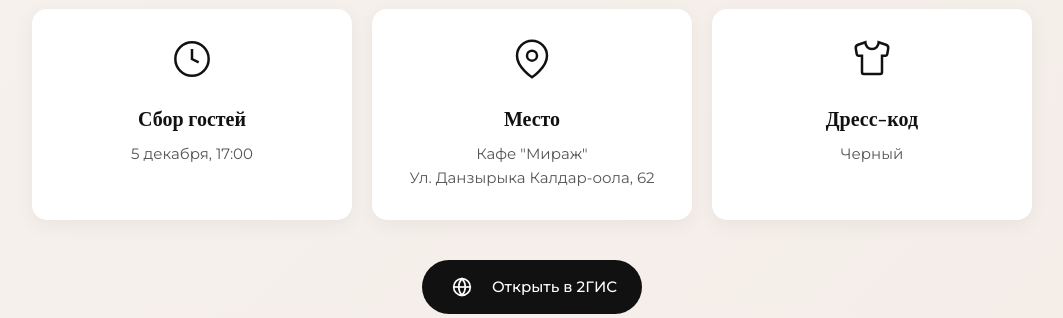
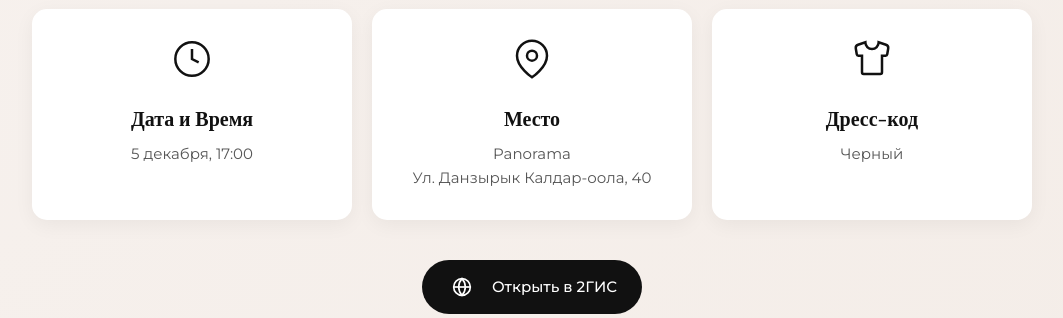
Before and after one commit to ajslanmongus671-gif/aunt-birthday-45, a Django app: page / in a window 1280 px wide. Shown: the part 4500-4818 px from the top of the page, without its empty margins (108-1171 px from the left). Run offline with Django 4.2, Linux system fonts and the light colour scheme; some web fonts are replaced.

Commit message:
Fix address and place name

```diff
--- a/templates/invitation/index.html
+++ b/templates/invitation/index.html
@@ -148,13 +148,14 @@
             <div class="details-cards">
                 <div class="card">
                     <svg viewBox="0 0 24 24" fill="none" stroke="currentColor" stroke-width="1.5"><circle cx="12" cy="12" r="10"></circle><polyline points="12 6 12 12 16 14"></polyline></svg>
-                    <h4>Сбор гостей</h4>
+                    <h4>Дата и Время</h4>
                     <p>5 декабря, 17:00</p>
                 </div>
                 <div class="card">
                     <svg viewBox="0 0 24 24" fill="none" stroke="currentColor" stroke-width="1.5"><path d="M21 10c0 7-9 13-9 13s-9-6-9-13a9 9 0 0 1 18 0z"></path><circle cx="12" cy="10" r="3"></circle></svg>
                     <h4>Место</h4>
-                    <p>Кафе "Мираж"<br>Ул. Данзырыка Калдар-оола, 62</p>
+                    <!-- ИСПРАВЛЕНО: Название и адрес -->
+                    <p>Panorama<br>Ул. Данзырык Калдар-оола, 40</p>
                 </div>
                 <div class="card">
                     <svg viewBox="0 0 24 24" fill="none" stroke="currentColor" stroke-width="1.5"><path d="M20.38 3.46L16 2a4 4 0 01-8 0L3.62 3.46a2 2 0 00-1.34 2.23l.58 3.47a1 1 0 00.99.84H6v10a1 1 0 001 1h10a1 1 0 001-1V10h2.15a1 1 0 00.99-.84l.58-3.47a2 2 0 00-1.34-2.23z"></path></svg>
@@ -164,7 +165,8 @@
             </div>
 
             <div class="location-link-container">
-                <a href="https://2gis.ru/search/Улица Данзырыка Калдар-оола, 62, Ак-Довурак" target="_blank" class="location-link">
+                <!-- ИСПРАВЛЕНО: Ссылка на 2ГИС с новым адресом -->
+                <a href="https://2gis.ru/search/Улица Данзырык Калдар-оола, 40, Ак-Довурак" target="_blank" class="location-link">
                     <div class="social-icon black-circle">
                         <svg viewBox="0 0 24 24" fill="none" stroke="currentColor" stroke-width="2"><circle cx="12" cy="12" r="10"></circle><line x1="2" y1="12" x2="22" y2="12"></line><path d="M12 2a15.3 15.3 0 0 1 4 10 15.3 15.3 0 0 1-4 10 15.3 15.3 0 0 1-4-10 15.3 15.3 0 0 1 4-10z"></path></svg>
                     </div>
```
